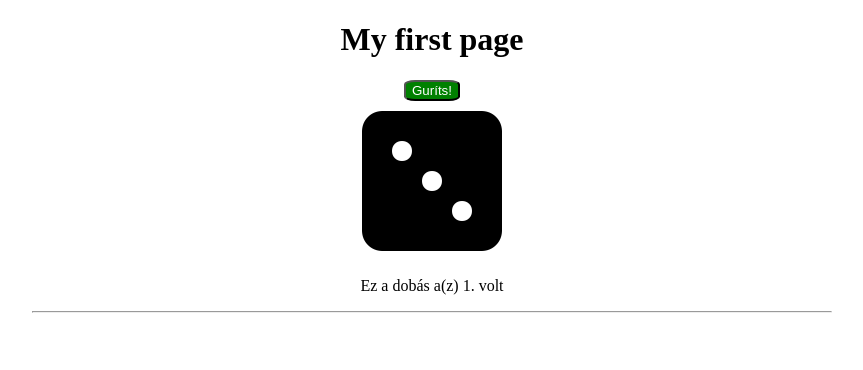
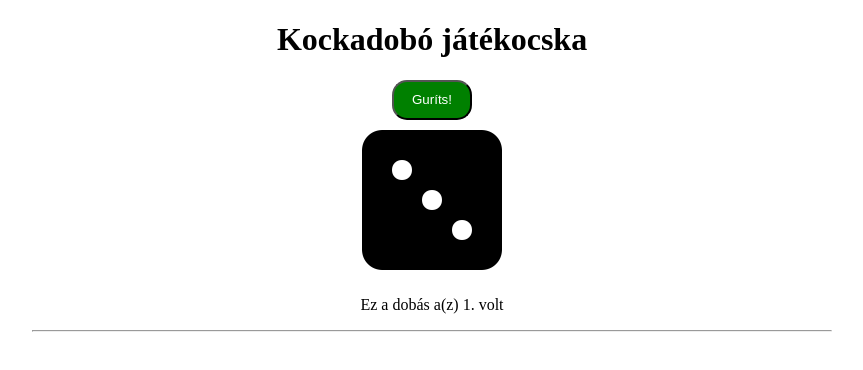
Before and after one commit to Shuto82/kockak, a plain HTML site: page index.html in a window 1280 px wide. Both pictures are taken after a click on the button "Guríts!". Shown: the whole page, without its empty margins (208-1071 px from the left). Drawn offline with Linux system fonts and the light colour scheme.

Commit message:
javított mechanika

```diff
--- a/index.html
+++ b/index.html
@@ -20,7 +20,9 @@
         button {
             background-color: green;
             color: white;
-            border-radius: 20%;
+            border-radius: 15px;
+            width: 80px;
+            height: 40px;
         }
 
         button:hover {
@@ -38,14 +40,15 @@
 <body>
     <div class="container">
 
-        <h1>My first page</h1>
+        <h1>Kockadobó játékocska</h1>
 
         <button id="play" onclick="gurul(this)">Guríts!</button>
         <button class="hide" id="newGame" onclick="init()">Új játék</button>
         <div id="dice"></div>
-        <p></p>
+        <p id="sum"></p><p></p>
         <hr>
         <div id="dices"></div>
+
     </div>
 
     <script>
@@ -53,6 +56,7 @@
         const diceIkon = '<i class="fa-solid fa-10x"></i>'
         let total = 0;
         let dices = [];
+        let summa = 0;
 
         function gurul(domObj) {
             ++total;
@@ -65,13 +69,14 @@
                 })
                 document.getElementById('newGame').classList.toggle('hide')
                 document.getElementById('play').classList.toggle('hide')
+                document.getElementById('sum').innerHTML = `A dobások összege: ${summa}`;
                 return
             }
 
             const ranNr = Math.floor(Math.random() * 6) + 1;
-            console.log(ranNr);
+            summa += ranNr;
+
             dices.push(arr[ranNr - 1]);
-            console.log(dices);
             document.querySelector('#dice').innerHTML = diceIkon
             const diceClass = 'fa-dice-' + arr[ranNr - 1]
             document.querySelector('i').classList.add(diceClass);
@@ -82,13 +87,13 @@
         function init() {
             total = 0;
             dices = [];
+            summa = 0;
             document.querySelector('p').innerHTML = '';
             document.getElementById('dices').innerHTML = '';
             document.getElementById('dice').innerHTML = '';
-            // document.getElementById('play').disabled = false;
             document.getElementById('newGame').classList.toggle('hide');
             document.getElementById('play').classList.toggle('hide');
-            gurul();
+            document.getElementById('play').disabled = false;
         }
 
     </script>
```
